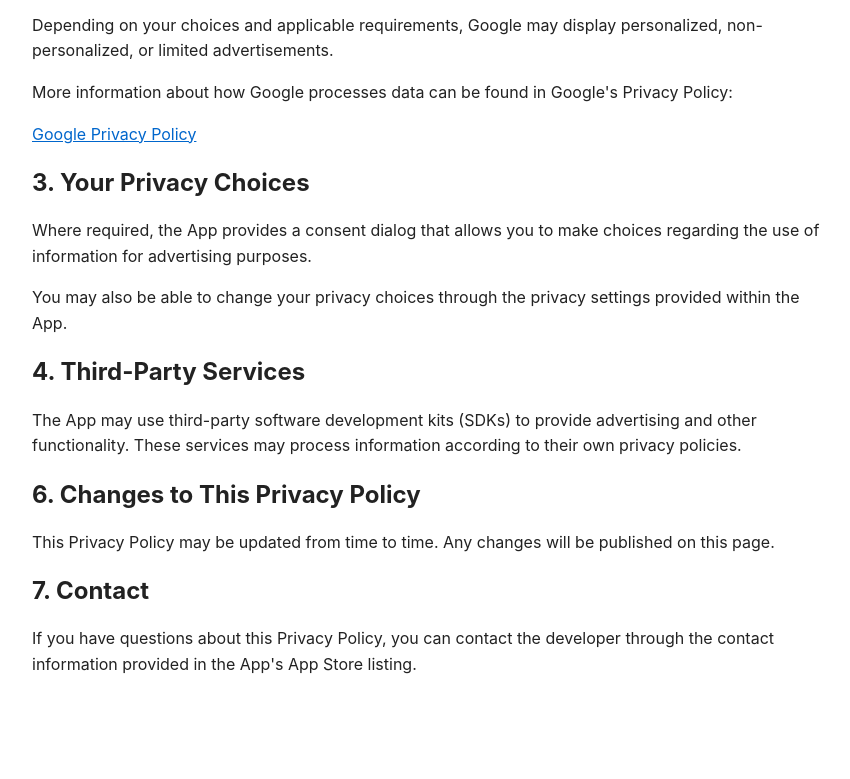
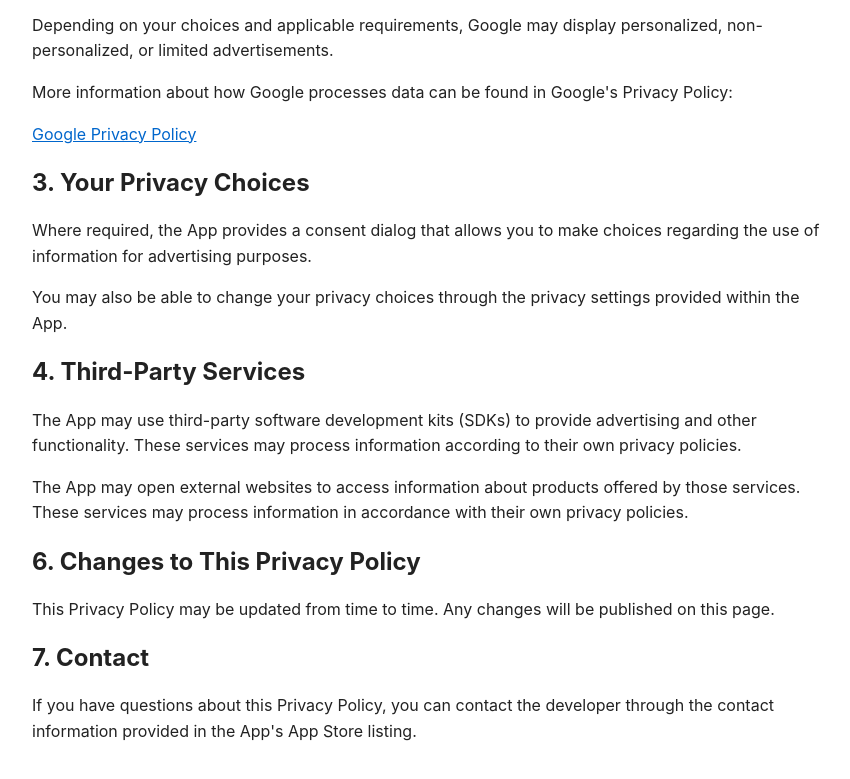
Before and after one commit to TrzmieL007/privacy-policy, a plain HTML site: page carFinder/index.html in a window 1280 px wide. Shown: the part 685-1464 px from the top of the page, without its empty margins (208-1058 px from the left). Before the commit the page ends 1418 px from the top, so only its background shows below. Drawn offline with Linux system fonts and the light colour scheme.

Commit message:
Update index.html

```diff
--- a/carFinder/index.html
+++ b/carFinder/index.html
@@ -118,6 +118,10 @@
     to provide advertising and other functionality. These services
     may process information according to their own privacy policies.
 </p>
+<p>
+    The App may open external websites to access information about products offered by those services.
+    These services may process information in accordance with their own privacy policies.
+</p>
 
 <!--//<h2>5. Children's Privacy</h2>
 
```
